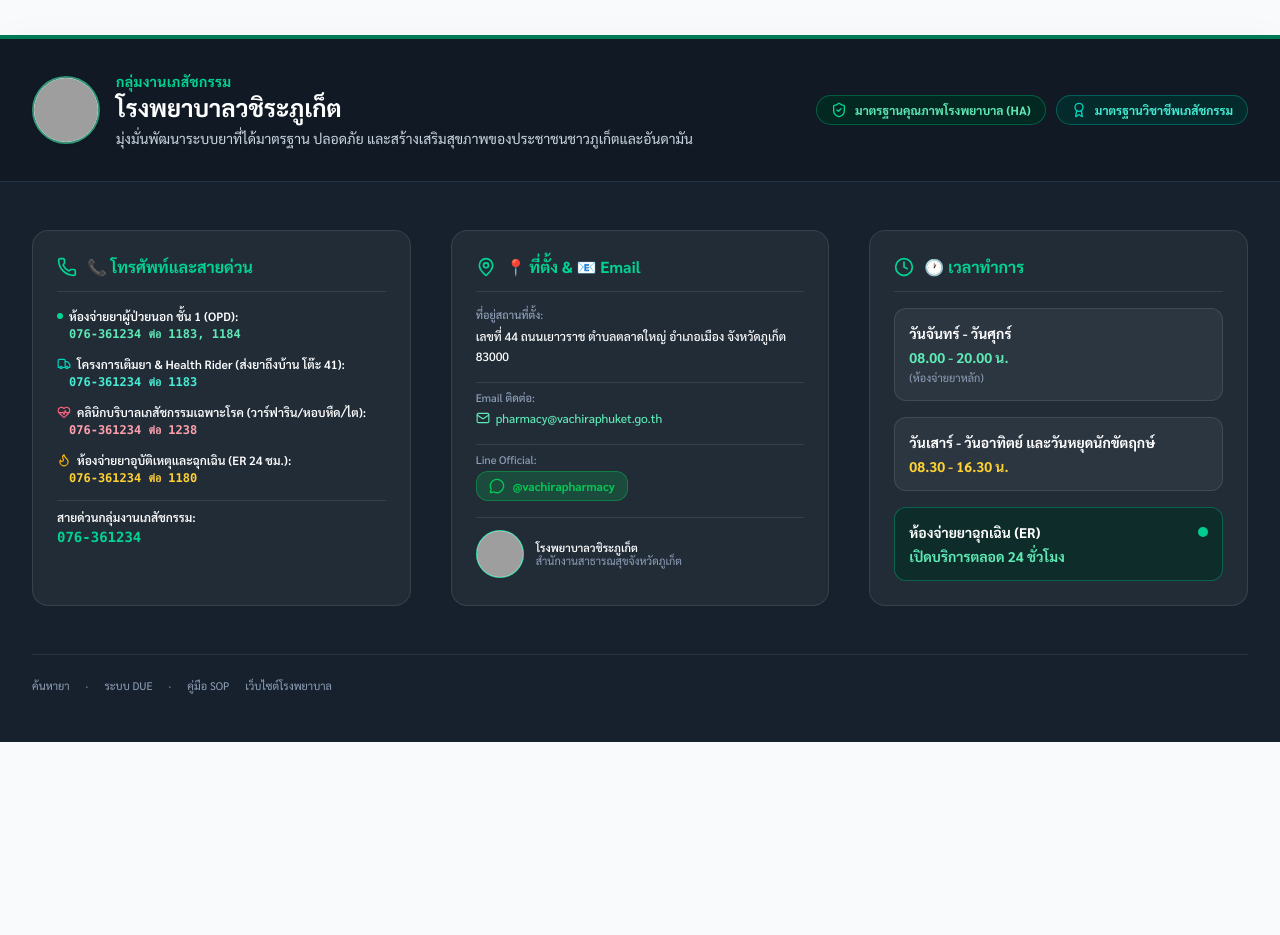
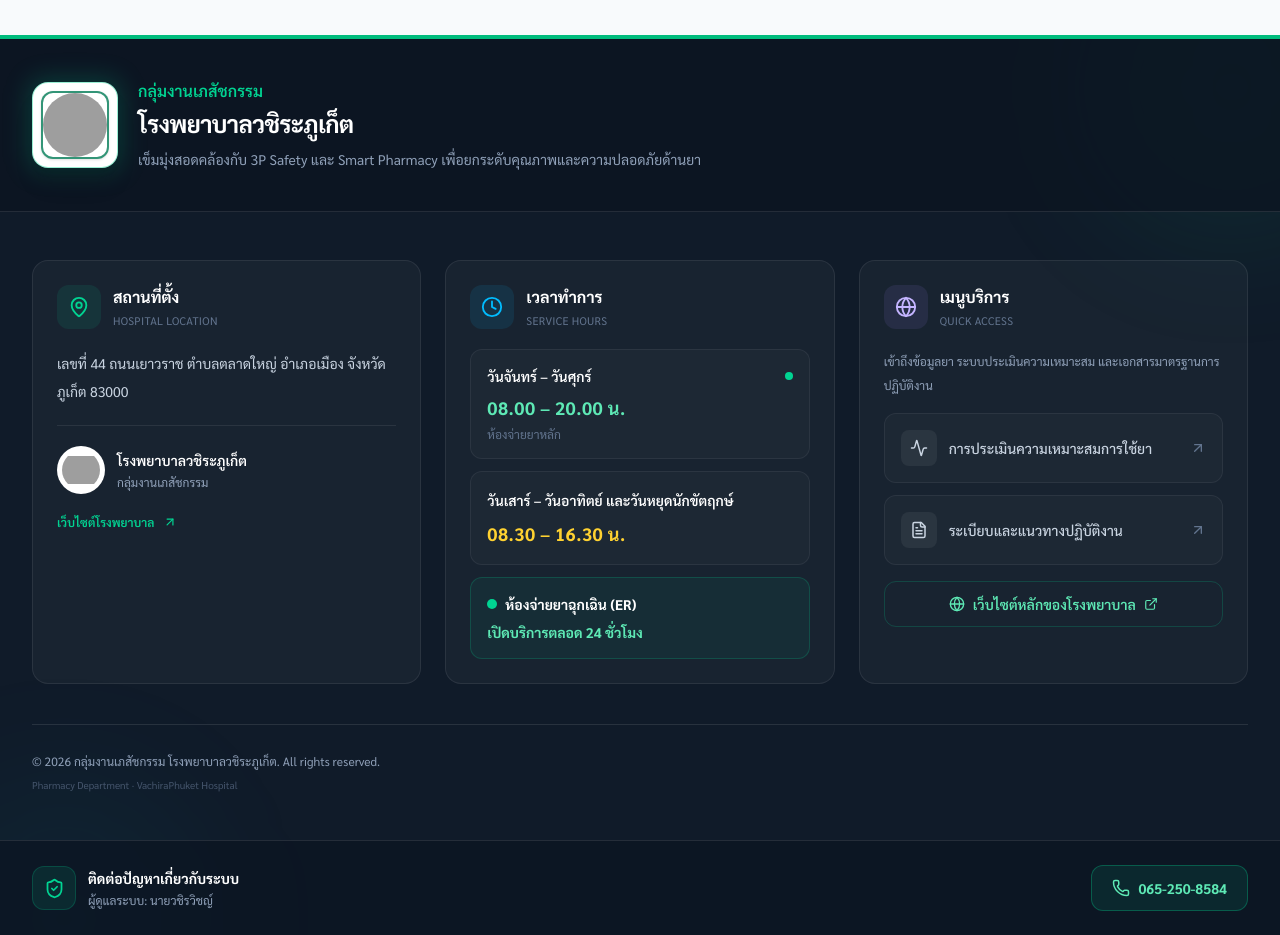
Before and after one commit to wachirawit45/VACHIRAPHUKET-HOSPITAL-PHARMACY, a React (Vite) app: page / in a window 1280 px wide. Shown: the part 1600-2535 px from the top of the page. Before the commit the page ends 2342 px from the top, so only its background shows below. Built offline with nearby package versions, Linux system fonts and the light colour scheme; grey boxes are pictures that could not be loaded.

Commit message:
Update Footer.tsx

```diff
--- a/src/components/Footer.tsx
+++ b/src/components/Footer.tsx
@@ -3,241 +3,303 @@
 import {
   Phone,
   MapPin,
-  Mail,
   Clock,
+  ExternalLink,
+  HeartPulse,
   ShieldCheck,
-  Award,
-  MessageCircle,
-  Truck,
-  HeartPulse,
-  Flame,
-  CheckCircle2,
+  ArrowUpRight,
+  FileText,
+  Activity,
+  Globe,
 } from 'lucide-react';
 import { PageId, Language } from '../types/pharmacy';
 
-export const Footer: React.FC<{ onNavigate: (page: PageId) => void; lang: Language }> = ({
-  onNavigate,
-  lang,
-}) => {
+interface FooterProps {
+  onNavigate: (page: PageId) => void;
+  lang: Language;
+}
+
+export const Footer: React.FC<FooterProps> = ({ onNavigate, lang }) => {
+  const currentYear = new Date().getFullYear();
+
+  const quickLinks: {
+    label: string;
+    page: PageId;
+    icon: React.ElementType;
+  }[] = [
+    {
+      label: 'การประเมินความเหมาะสมการใช้ยา',
+      page: 'due',
+      icon: Activity,
+    },
+    {
+      label: 'ระเบียบและแนวทางปฏิบัติงาน',
+      page: 'guidelines',
+      icon: FileText,
+    },
+  ];
+
   return (
-    <footer className="bg-[#16212d] text-slate-200 mt-16 border-t-4 border-emerald-700 shadow-2xl">
-      {/* Top Banner / Mission Statement */}
-      <div className="bg-[#111a24] border-b border-slate-700/60 py-8 px-4 sm:px-6 lg:px-8">
-        <div className="max-w-7xl mx-auto flex flex-col md:flex-row items-center justify-between gap-6">
-          <div className="flex items-center gap-4 text-center md:text-left">
-            <HospitalLogo size={68} className="shadow-lg border-2 border-emerald-500 bg-white" />
+    <footer className="relative mt-16 overflow-hidden border-t-4 border-emerald-500 bg-[#101b29] text-slate-300">
+      {/* Decorative background */}
+      <div
+        aria-hidden="true"
+        className="pointer-events-none absolute -right-24 -top-24 h-72 w-72 rounded-full bg-emerald-500/10 blur-3xl"
+      />
+      <div
+        aria-hidden="true"
+        className="pointer-events-none absolute -bottom-32 -left-20 h-72 w-72 rounded-full bg-cyan-500/5 blur-3xl"
+      />
+
+      {/* Hospital identity */}
+      <div className="relative border-b border-white/10 bg-[#0c1521]/80">
+        <div className="mx-auto flex max-w-7xl flex-col items-center justify-between gap-6 px-5 py-9 sm:px-8 md:flex-row md:py-10">
+          <div className="flex flex-col items-center gap-5 text-center sm:flex-row sm:text-left">
+            <div className="relative shrink-0">
+              <div className="absolute -inset-1 rounded-2xl bg-emerald-400/20 blur-md" />
+              <div className="relative rounded-2xl border border-emerald-400/40 bg-white p-2 shadow-xl">
+                <HospitalLogo size={68} className="rounded-xl" />
+              </div>
+            </div>
+
             <div>
-              <div className="text-emerald-400 font-bold text-xs sm:text-sm tracking-wide">
+
+              <p className="text-sm font-semibold text-emerald-400 sm:text-base">
                 กลุ่มงานเภสัชกรรม
-              </div>
-              <h2 className="text-xl sm:text-2xl font-extrabold text-white">
+              </p>
+
+              <h2 className="mt-1 text-xl font-extrabold tracking-tight text-white sm:text-2xl">
                 โรงพยาบาลวชิระภูเก็ต
               </h2>
-              <p className="text-xs sm:text-sm text-slate-300 mt-1 max-w-2xl leading-relaxed">
-                มุ่งมั่นพัฒนาระบบยาที่ได้มาตรฐาน ปลอดภัย และสร้างเสริมสุขภาพของประชาชนชาวภูเก็ตและอันดามัน
+
+              <p className="mt-2 max-w-xl text-xs leading-6 text-slate-400 sm:text-sm">
+                เข็มมุ่งสอดคล้องกับ 3P Safety และ Smart Pharmacy
+                เพื่อยกระดับคุณภาพและความปลอดภัยด้านยา
               </p>
-            </div>
-          </div>
-
-          <div className="flex flex-wrap items-center justify-center gap-2.5">
-            <div className="inline-flex items-center gap-2 px-3.5 py-1.5 rounded-full bg-emerald-950/80 border border-emerald-600/50 text-emerald-300 text-xs font-bold">
-              <ShieldCheck className="w-4 h-4 text-emerald-400" />
-              <span>มาตรฐานคุณภาพโรงพยาบาล (HA)</span>
-            </div>
-            <div className="inline-flex items-center gap-2 px-3.5 py-1.5 rounded-full bg-teal-950/80 border border-teal-600/50 text-teal-300 text-xs font-bold">
-              <Award className="w-4 h-4 text-teal-400" />
-              <span>มาตรฐานวิชาชีพเภสัชกรรม</span>
             </div>
           </div>
         </div>
       </div>
 
-      {/* Main Grid: 3 Main Contact Columns matching user specification */}
-      <div className="max-w-7xl mx-auto px-4 sm:px-6 lg:px-8 py-12">
-        <div className="grid grid-cols-1 md:grid-cols-3 gap-8 sm:gap-10">
-          {/* Column 1: โทรศัพท์และสายด่วน */}
-          <div className="bg-white/5 border border-white/10 rounded-2xl p-6 backdrop-blur-xs space-y-4">
-            <div className="flex items-center gap-2.5 text-emerald-400 font-bold text-base border-b border-white/10 pb-3">
-              <Phone className="w-5 h-5 text-emerald-400" />
-              <h3>📞 โทรศัพท์และสายด่วน</h3>
+      {/* Main information */}
+      <div className="relative mx-auto max-w-7xl px-5 py-10 sm:px-8 sm:py-12">
+        <div className="grid grid-cols-1 gap-5 sm:grid-cols-2 lg:grid-cols-3 lg:gap-6">
+          {/* Address */}
+          <section className="group rounded-2xl border border-white/[0.08] bg-white/[0.035] p-6 transition-all duration-300 hover:-translate-y-1 hover:border-emerald-400/30 hover:bg-white/[0.06]">
+            <div className="mb-5 flex items-center gap-3">
+              <div className="flex h-11 w-11 items-center justify-center rounded-xl bg-emerald-400/10 text-emerald-400 transition-colors group-hover:bg-emerald-400/20">
+                <MapPin size={22} />
+              </div>
+
+              <div>
+                <h3 className="font-bold text-white">สถานที่ตั้ง</h3>
+                <p className="mt-1 text-[11px] tracking-wide text-slate-500">
+                  HOSPITAL LOCATION
+                </p>
+              </div>
             </div>
 
-            <ul className="space-y-3.5 text-xs text-slate-300">
-              <li className="space-y-0.5">
-                <span className="text-white font-semibold flex items-center gap-1.5">
-                  <span className="w-1.5 h-1.5 rounded-full bg-emerald-400" />
-                  ห้องจ่ายยาผู้ป่วยนอก ชั้น 1 (OPD):
-                </span>
-                <span className="text-emerald-300 font-mono font-bold block pl-3">
-                  076-361234 ต่อ 1183, 1184
-                </span>
-              </li>
+            <p className="text-sm leading-7 text-slate-300">
+              เลขที่ 44 ถนนเยาวราช ตำบลตลาดใหญ่
+              อำเภอเมือง จังหวัดภูเก็ต 83000
+            </p>
 
-              <li className="space-y-0.5">
-                <span className="text-white font-semibold flex items-center gap-1.5">
-                  <Truck className="w-3.5 h-3.5 text-teal-400" />
-                  โครงการเติมยา & Health Rider (ส่งยาถึงบ้าน โต๊ะ 41):
-                </span>
-                <span className="text-teal-300 font-mono font-bold block pl-3">
-                  076-361234 ต่อ 1183
-                </span>
-              </li>
+            <div className="my-5 border-t border-white/[0.08]" />
 
-              <li className="space-y-0.5">
-                <span className="text-white font-semibold flex items-center gap-1.5">
-                  <HeartPulse className="w-3.5 h-3.5 text-rose-400" />
-                  คลินิกบริบาลเภสัชกรรมเฉพาะโรค (วาร์ฟาริน/หอบหืด/ไต):
-                </span>
-                <span className="text-rose-300 font-mono font-bold block pl-3">
-                  076-361234 ต่อ 1238
-                </span>
-              </li>
+            <div className="flex items-center gap-3">
+              <div className="flex h-12 w-12 shrink-0 items-center justify-center rounded-full border border-white/10 bg-white p-1">
+                <img
+                  src={OFFICIAL_VACHIRA_LOGO_URL}
+                  alt="ตราสัญลักษณ์โรงพยาบาลวชิระภูเก็ต"
+                  className="h-full w-full rounded-full object-contain"
+                  referrerPolicy="no-referrer"
+                  loading="lazy"
+                />
+              </div>
 
-              <li className="space-y-0.5">
-                <span className="text-white font-semibold flex items-center gap-1.5">
-                  <Flame className="w-3.5 h-3.5 text-amber-400" />
-                  ห้องจ่ายยาอุบัติเหตุและฉุกเฉิน (ER 24 ชม.):
-                </span>
-                <span className="text-amber-300 font-mono font-bold block pl-3">
-                  076-361234 ต่อ 1180
-                </span>
-              </li>
-
-              <li className="pt-2 border-t border-white/10 space-y-0.5">
-                <span className="text-white font-semibold block">
-                  สายด่วนกลุ่มงานเภสัชกรรม:
-                </span>
-                <span className="text-emerald-400 font-mono font-extrabold text-sm block">
-                  076-361234
-                </span>
-              </li>
-            </ul>
-          </div>
-
-          {/* Column 2: ที่ตั้ง, Email & Line Official */}
-          <div className="bg-white/5 border border-white/10 rounded-2xl p-6 backdrop-blur-xs space-y-4">
-            <div className="flex items-center gap-2.5 text-emerald-400 font-bold text-base border-b border-white/10 pb-3">
-              <MapPin className="w-5 h-5 text-emerald-400" />
-              <h3>📍 ที่ตั้ง & 📧 Email</h3>
+              <div>
+                <p className="text-sm font-semibold text-white">
+                  โรงพยาบาลวชิระภูเก็ต
+                </p>
+                <p className="mt-1 text-xs text-slate-400">
+                  กลุ่มงานเภสัชกรรม
+                </p>
+              </div>
             </div>
 
-            <div className="space-y-4 text-xs text-slate-300">
-              <div className="space-y-1">
-                <span className="text-slate-400 block text-[11px] font-medium">ที่อยู่สถานที่ตั้ง:</span>
-                <p className="text-white font-medium leading-relaxed">
-                  เลขที่ 44 ถนนเยาวราช ตำบลตลาดใหญ่ อำเภอเมือง จังหวัดภูเก็ต 83000
+            <a
+              href="https://www.vachiraphuket.go.th/"
+              target="_blank"
+              rel="noopener noreferrer"
+              className="mt-5 inline-flex items-center gap-2 text-xs font-semibold text-emerald-400 transition-colors hover:text-emerald-300"
+            >
+              เว็บไซต์โรงพยาบาล
+              <ArrowUpRight size={14} />
+            </a>
+          </section>
+
+          {/* Opening hours */}
+          <section className="group rounded-2xl border border-white/[0.08] bg-white/[0.035] p-6 transition-all duration-300 hover:-translate-y-1 hover:border-emerald-400/30 hover:bg-white/[0.06]">
+            <div className="mb-5 flex items-center gap-3">
+              <div className="flex h-11 w-11 items-center justify-center rounded-xl bg-sky-400/10 text-sky-400">
+                <Clock size={22} />
+              </div>
+
+              <div>
+                <h3 className="font-bold text-white">เวลาทำการ</h3>
+                <p className="mt-1 text-[11px] tracking-wide text-slate-500">
+                  SERVICE HOURS
+                </p>
+              </div>
+            </div>
+
+            <div className="space-y-3">
+              <div className="rounded-xl border border-white/[0.06] bg-white/[0.025] p-4">
+                <div className="flex items-center justify-between gap-2">
+                  <span className="text-sm font-semibold text-white">
+                    วันจันทร์ – วันศุกร์
+                  </span>
+                  <span className="h-2 w-2 shrink-0 rounded-full bg-emerald-400" />
+                </div>
+
+                <p className="mt-2 text-lg font-extrabold tracking-wide text-emerald-300">
+                  08.00 – 20.00 น.
+                </p>
+
+                <p className="mt-1 text-xs text-slate-500">
+                  ห้องจ่ายยาหลัก
                 </p>
               </div>
 
-              <div className="space-y-1 pt-2 border-t border-white/10">
-                <span className="text-slate-400 block text-[11px] font-medium">Email ติดต่อ:</span>
-                <a
-                  href="mailto:pharmacy@vachiraphuket.go.th"
-                  className="text-emerald-300 hover:text-emerald-200 font-medium inline-flex items-center gap-1.5 transition-colors"
-                >
-                  <Mail className="w-3.5 h-3.5" />
-                  <span>pharmacy@vachiraphuket.go.th</span>
-                </a>
+              <div className="rounded-xl border border-white/[0.06] bg-white/[0.025] p-4">
+                <span className="text-sm font-semibold leading-6 text-white">
+                  วันเสาร์ – วันอาทิตย์ และวันหยุดนักขัตฤกษ์
+                </span>
+
+                <p className="mt-2 text-lg font-extrabold tracking-wide text-amber-300">
+                  08.30 – 16.30 น.
+                </p>
               </div>
 
-              <div className="space-y-1 pt-2 border-t border-white/10">
-                <span className="text-slate-400 block text-[11px] font-medium">Line Official:</span>
-                <div className="inline-flex items-center gap-2 px-3 py-1.5 rounded-xl bg-[#06C755]/20 border border-[#06C755]/40 text-[#06C755] font-bold">
-                  <MessageCircle className="w-4 h-4" />
-                  <span>@vachirapharmacy</span>
+              <div className="rounded-xl border border-emerald-400/20 bg-emerald-400/[0.06] p-4">
+                <div className="flex items-center gap-2">
+                  <span className="relative flex h-2.5 w-2.5">
+                    <span className="absolute inline-flex h-full w-full animate-ping rounded-full bg-emerald-400 opacity-50" />
+                    <span className="relative inline-flex h-2.5 w-2.5 rounded-full bg-emerald-400" />
+                  </span>
+
+                  <span className="text-sm font-bold text-white">
+                    ห้องจ่ายยาฉุกเฉิน (ER)
+                  </span>
                 </div>
+
+                <p className="mt-2 text-sm font-extrabold text-emerald-300">
+                  เปิดบริการตลอด 24 ชั่วโมง
+                </p>
+              </div>
+            </div>
+          </section>
+
+          {/* Quick links */}
+          <section className="group rounded-2xl border border-white/[0.08] bg-white/[0.035] p-6 transition-all duration-300 hover:-translate-y-1 hover:border-emerald-400/30 hover:bg-white/[0.06] sm:col-span-2 lg:col-span-1">
+            <div className="mb-5 flex items-center gap-3">
+              <div className="flex h-11 w-11 items-center justify-center rounded-xl bg-violet-400/10 text-violet-300">
+                <Globe size={22} />
               </div>
 
-              {/* Official Logo preview */}
-              <div className="pt-3 border-t border-white/10 flex items-center gap-3">
-                <img
-                  src={OFFICIAL_VACHIRA_LOGO_URL}
-                  alt="ตราสัญลักษณ์โรงพยาบาลวชิระภูเก็ต"
-                  className="w-12 h-12 rounded-full object-cover border border-emerald-400/80 bg-white"
-                  referrerPolicy="no-referrer"
-                />
-                <div className="text-[11px] text-slate-400 leading-tight">
-                  <span className="text-white font-semibold block">โรงพยาบาลวชิระภูเก็ต</span>
-                  สำนักงานสาธารณสุขจังหวัดภูเก็ต
-                </div>
+              <div>
+                <h3 className="font-bold text-white">เมนูบริการ</h3>
+                <p className="mt-1 text-[11px] tracking-wide text-slate-500">
+                  QUICK ACCESS
+                </p>
               </div>
+            </div>
+
+            <p className="mb-4 text-xs leading-6 text-slate-400">
+              เข้าถึงข้อมูลยา ระบบประเมินความเหมาะสม
+              และเอกสารมาตรฐานการปฏิบัติงาน
+            </p>
+
+            <div className="space-y-3">
+              {quickLinks.map(({ label, page, icon: Icon }) => (
+                <button
+                  key={page}
+                  type="button"
+                  onClick={() => onNavigate(page)}
+                  className="group/link flex w-full items-center gap-3 rounded-xl border border-white/[0.06] bg-white/[0.025] p-4 text-left transition-all hover:border-emerald-400/30 hover:bg-emerald-400/[0.07]"
+                >
+                  <span className="flex h-9 w-9 shrink-0 items-center justify-center rounded-lg bg-white/[0.06] text-slate-300 transition-colors group-hover/link:bg-emerald-400/10 group-hover/link:text-emerald-300">
+                    <Icon size={18} />
+                  </span>
+
+                  <span className="flex-1 text-sm font-medium leading-6 text-slate-300 transition-colors group-hover/link:text-white">
+                    {label}
+                  </span>
+
+                  <ArrowUpRight
+                    size={16}
+                    className="shrink-0 text-slate-500 transition-all group-hover/link:-translate-y-0.5 group-hover/link:translate-x-0.5 group-hover/link:text-emerald-400"
+                  />
+                </button>
+              ))}
+            </div>
+
+            <a
+              href="https://www.vachiraphuket.go.th/"
+              target="_blank"
+              rel="noopener noreferrer"
+              className="mt-4 flex items-center justify-center gap-2 rounded-xl border border-emerald-400/20 px-4 py-3 text-sm font-semibold text-emerald-300 transition-all hover:border-emerald-400/50 hover:bg-emerald-400/10"
+            >
+              <Globe size={16} />
+              เว็บไซต์หลักของโรงพยาบาล
+              <ExternalLink size={14} />
+            </a>
+          </section>
+        </div>
+
+        {/* Bottom copyright */}
+        <div className="mt-10 border-t border-white/10 pt-6">
+          <div className="flex flex-col items-center justify-between gap-4 text-center sm:flex-row sm:text-left">
+            <div>
+              <p className="text-xs leading-6 text-slate-400">
+                © {currentYear} กลุ่มงานเภสัชกรรม
+                {' '}โรงพยาบาลวชิระภูเก็ต. All rights reserved.
+              </p>
+
+              <p className="mt-1 text-[10px] text-slate-600">
+                Pharmacy Department · VachiraPhuket Hospital
+              </p>
+            </div>
+          </div>
+        </div>
+      </div>
+
+      {/* System support contact */}
+      <div className="relative border-t border-white/10 bg-[#0c1521]/70 px-5 py-6 sm:px-8">
+        <div className="mx-auto flex max-w-7xl flex-col items-center justify-between gap-4 sm:flex-row">
+          <div className="flex items-center gap-3">
+            <div className="flex h-11 w-11 shrink-0 items-center justify-center rounded-xl border border-emerald-400/20 bg-emerald-400/10 text-emerald-400">
+              <ShieldCheck size={21} />
+            </div>
+
+            <div>
+              <h3 className="text-sm font-bold text-white">
+                ติดต่อปัญหาเกี่ยวกับระบบ
+              </h3>
+              <p className="mt-1 text-xs text-slate-400">
+                ผู้ดูแลระบบ: นายวชิรวิชญ์
+              </p>
             </div>
           </div>
 
-          {/* Column 3: เวลาทำการ */}
-          <div className="bg-white/5 border border-white/10 rounded-2xl p-6 backdrop-blur-xs space-y-4">
-            <div className="flex items-center gap-2.5 text-emerald-400 font-bold text-base border-b border-white/10 pb-3">
-              <Clock className="w-5 h-5 text-emerald-400" />
-              <h3>🕐 เวลาทำการ</h3>
-            </div>
-
-            <div className="space-y-4 text-xs text-slate-300">
-              <div className="p-3.5 rounded-xl bg-white/5 border border-white/10 space-y-1">
-                <span className="text-white font-bold block text-sm">วันจันทร์ - วันศุกร์</span>
-                <span className="text-emerald-300 font-bold text-sm block">
-                  08.00 - 20.00 น.
-                </span>
-                <span className="text-slate-400 text-[11px] block">(ห้องจ่ายยาหลัก)</span>
-              </div>
-
-              <div className="p-3.5 rounded-xl bg-white/5 border border-white/10 space-y-1">
-                <span className="text-white font-bold block text-sm">
-                  วันเสาร์ - วันอาทิตย์ และวันหยุดนักขัตฤกษ์
-                </span>
-                <span className="text-amber-300 font-bold text-sm block">
-                  08.30 - 16.30 น.
-                </span>
-              </div>
-
-              <div className="p-3.5 rounded-xl bg-emerald-950/60 border border-emerald-500/40 space-y-1">
-                <div className="flex items-center justify-between">
-                  <span className="text-white font-bold block text-sm">
-                    ห้องจ่ายยาฉุกเฉิน (ER)
-                  </span>
-                  <span className="w-2.5 h-2.5 rounded-full bg-emerald-400 animate-pulse" />
-                </div>
-                <span className="text-emerald-300 font-extrabold text-sm block">
-                  เปิดบริการตลอด 24 ชั่วโมง
-                </span>
-              </div>
-            </div>
-          </div>
-        </div>
-
-        {/* Bottom Copyright & System Links */}
-        <div className="mt-12 pt-6 border-t border-slate-700/60 flex flex-col sm:flex-row items-center justify-between text-xs text-slate-400 gap-3">
-
-          <div className="flex items-center gap-4 text-[11px]">
-            <button
-              type="button"
-              onClick={() => onNavigate('drug-info')}
-              className="hover:text-emerald-400 transition-colors"
-            >
-              ค้นหายา
-            </button>
-            <span>·</span>
-            <button
-              type="button"
-              onClick={() => onNavigate('due')}
-              className="hover:text-emerald-400 transition-colors"
-            >
-              ระบบ DUE
-            </button>
-            <span>·</span>
-            <button
-              type="button"
-              onClick={() => onNavigate('guidelines')}
-              className="hover:text-emerald-400 transition-colors"
-            >
-              คู่มือ SOP
-            </button>
-             <a
-                   href="https://www.vachiraphuket.go.th/"
-                  target="_blank"
-                  rel="noopener noreferrer"
-                  className="hover:text-emerald-400 transition-colors"
-                 >  เว็บไซต์โรงพยาบาล</a>
-          </div>
+          <a
+            href="tel:0652508584"
+            className="inline-flex items-center justify-center gap-2 rounded-xl border border-emerald-400/30 bg-emerald-400/10 px-5 py-3 text-sm font-bold text-emerald-300 transition-all hover:border-emerald-400/60 hover:bg-emerald-400/20 hover:text-white"
+            aria-label="โทรติดต่อผู้ดูแลระบบ 065-250-8584"
+          >
+            <Phone size={18} />
+            065-250-8584
+          </a>
         </div>
       </div>
     </footer>
```
